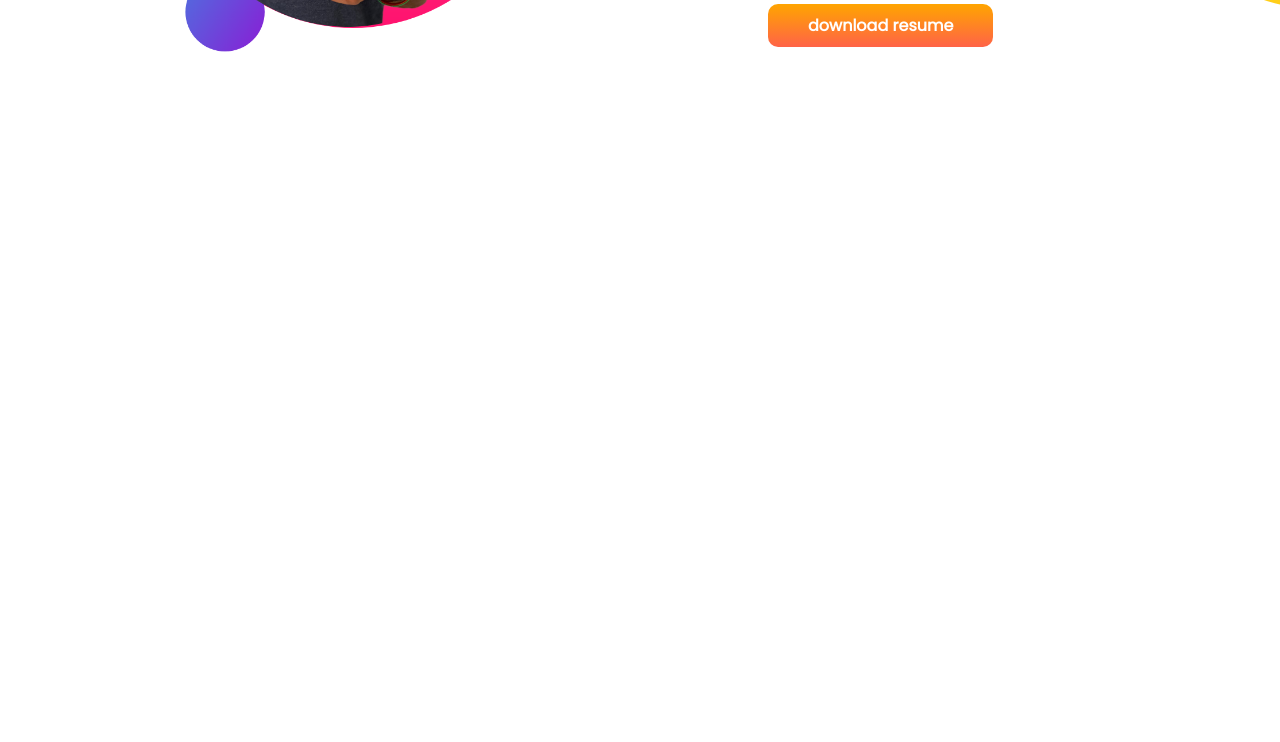
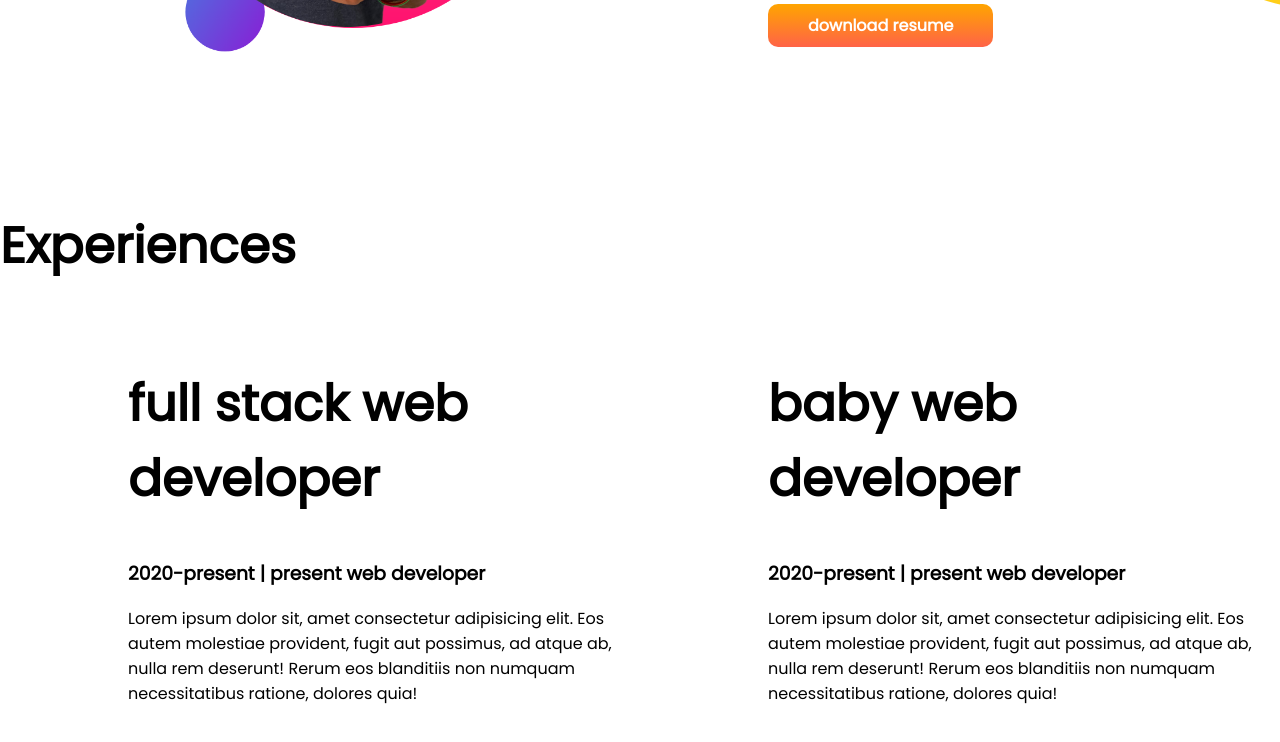
Before and after one commit to Mdmehedihasankhadija/developer-portfoliooo, a plain HTML site: page index.html in a window 1280 px wide. Shown: the part 905-1647 px from the top of the page. Before the commit the page ends 1114 px from the top, so only its background shows below. Drawn offline with Linux system fonts and the light colour scheme.

Commit message:
new area

```diff
--- a/index.html
+++ b/index.html
@@ -10,7 +10,7 @@
     <link rel="stylesheet" href="style.css">
 </head>
 <body>
-    <section class="top-banner">
+    <section class="top-banner flexible-container">
         <div class="half-width">
             <h1>Welcome to</h1>
             <h2><span class="orange-color">Peter Perker</span> world !</h2>
@@ -22,7 +22,7 @@
                 <img src="images/jhankar-pic-with-bg.png" alt="">
             </div>
     </section>
-    <section class="dream-big">
+    <section class="dream-big flexible-container">
         <div class="half-width">
             <img src="images/jhankar2.png" alt="" srcset="">
         </div>
@@ -33,5 +33,20 @@
             <a class="link-button" target="_blank"href="https://www.linkedin.com/feed/">download resume</a>
         </div>
     </section>
+    <section class="experience-area">
+         <h1>Experiences</h1>
+         <div class="flexible-container">
+            <div class="half-width">
+                <h1>full stack web developer</h1>
+                <h3>2020-present | present web developer</h3>
+                <p>Lorem ipsum dolor sit, amet consectetur adipisicing elit. Eos autem molestiae provident, fugit aut possimus, ad atque ab, nulla rem deserunt! Rerum eos blanditiis non numquam necessitatibus ratione, dolores quia!</p>
+             </div>
+             <div class="half-width">
+                <h1>baby web developer</h1>
+                <h3>2020-present | present web developer</h3>
+                <p>Lorem ipsum dolor sit, amet consectetur adipisicing elit. Eos autem molestiae provident, fugit aut possimus, ad atque ab, nulla rem deserunt! Rerum eos blanditiis non numquam necessitatibus ratione, dolores quia!</p>
+             </div>
+         </div>
+    </section>
 </body>
 </html>
--- a/style.css
+++ b/style.css
@@ -8,7 +8,7 @@ h1{
 .orange-color{
     color: orange;
 }
-section{
+.flexible-container{
     display: flex;
     margin-bottom: 150px;
 }
```
